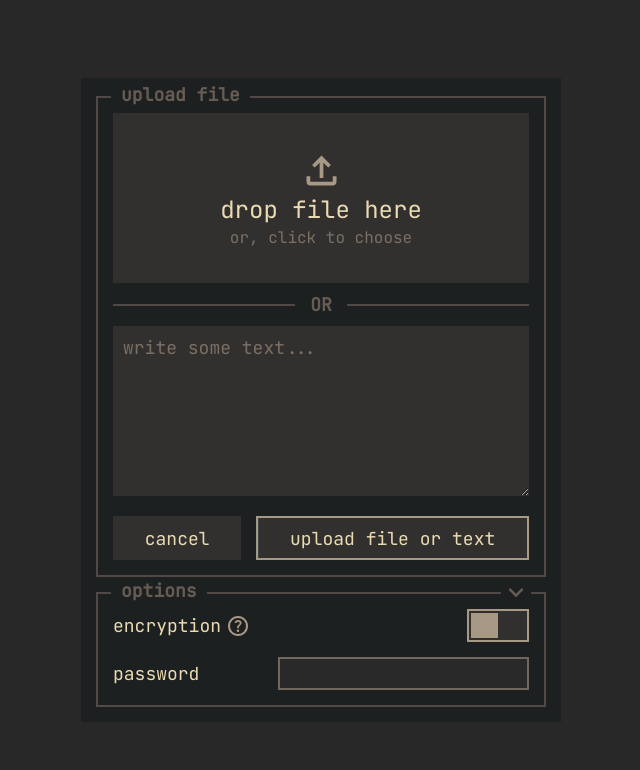
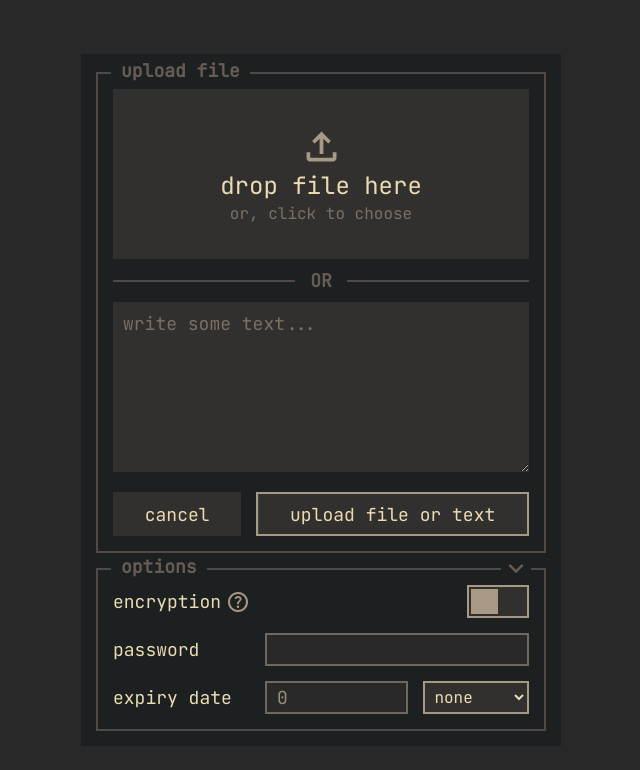
Before and after one commit to vaporii/v8p.me, a SvelteKit app: page / in a window 1280 px wide. Shown: the top 770 px of the page, without its empty margins (319-959 px from the left). Built offline with nearby package versions, Linux system fonts and the light colour scheme.

Commit message:
client side expiration date

```diff
--- a/src/app.scss
+++ b/src/app.scss
@@ -119,10 +119,21 @@ input[type="password"] {
   font-size: $password-font-size;
 }
 
-input[type="password"]:focus {
+input:focus {
   outline: $focus-outline;
 }
 
 .switch:focus {
   outline: $focus-outline;
 }
+
+select {
+  font-size: $small-font-size;
+  padding-left: $smaller-padding;
+  height: 33px;
+  cursor: pointer;
+}
+
+select:focus {
+  outline: $focus-outline;
+}
--- a/src/hooks.server.ts
+++ b/src/hooks.server.ts
@@ -8,7 +8,9 @@ env.config();
 
 export const init: ServerInit = async () => {
   // delete expired files and run tasks every minute
+  await runBackgroundTasks(statements);
   cron.schedule("* * * * *", async () => {
+    console.log("running!");
     await runBackgroundTasks(statements);
   });
 };
--- a/src/lib/server/database.ts
+++ b/src/lib/server/database.ts
@@ -24,5 +24,5 @@ export const statements: Statements = {
   ),
   getFileInfo: db.prepare("SELECT * FROM files WHERE alias=?"),
   getExpiredFiles: db.prepare("SELECT * FROM files WHERE expirationDate < strftime('%s', 'now') - 60"),
-  deleteFile: db.prepare("DELETE * FROM files WHERE alias=?")
+  deleteFile: db.prepare("DELETE FROM files WHERE alias=?")
 };
--- a/src/lib/server/index.ts
+++ b/src/lib/server/index.ts
@@ -2,7 +2,7 @@ import fs from "fs";
 import type { Statements } from "$lib/types";
 
 export async function runBackgroundTasks(stmts: Statements) {
-  const files = stmts.getExpiredFiles.get();
+  const files = stmts.getExpiredFiles.all();
   if (!files) return;
 
   for (const file of files) {
--- a/src/lib/types.ts
+++ b/src/lib/types.ts
@@ -26,7 +26,7 @@ export interface Statements {
     void
   >;
   getFileInfo: Statement<[alias: string], FileInfo>;
-  getExpiredFiles: Statement<[], FileInfo[]>;
+  getExpiredFiles: Statement<[], FileInfo>;
   deleteFile: Statement<[alias: string], void>;
 }
 
--- a/src/routes/+page.svelte
+++ b/src/routes/+page.svelte
@@ -148,6 +148,9 @@
     xhr.setRequestHeader("X-File-Type", type.length === 0 ? "text/plain" : type);
     xhr.setRequestHeader("X-File-Size", size.toString());
     xhr.setRequestHeader("X-Encrypted", String(Number(encrypted)));
+    if (expirationDate > 0) {
+      xhr.setRequestHeader("X-Expiration-Date", expirationDate.toString());
+    }
 
     // NOTE: progress only works properly on chrome for some reason?
     // NOTE: maybe not
@@ -220,6 +223,25 @@
       acknowledge();
     }
   }
+
+  let expirationDateUnit = $state(0);
+  let expirationNumber: number = $state(0);
+  let expirationDate = $derived(expirationNumber * expirationDateUnit);
+
+  class Times {
+    second = 1;
+    minute = this.second * 60;
+    hour = this.minute * 60;
+    day = this.hour * 24;
+    week = this.day * 7;
+    month = this.day * 30.4375;
+    year = this.month * 12;
+    decade = this.year * 10;
+    century = this.decade * 10;
+    millennium = this.century * 10;
+  }
+
+  const times = new Times();
 </script>
 
 <svelte:window onkeyup={handleKeyUp} />
@@ -276,12 +298,48 @@
         /></label
       >
       <!-- NOTE: add a (?) note that tells the user it's client-side encrypted, the filename is not though -->
-      <button name="encryption" id="encryption" class="switch" onclick={toggleEncryption} aria-label="Toggle Encryption">
+      <button
+        name="encryption"
+        id="encryption"
+        class="switch"
+        onclick={toggleEncryption}
+        aria-label="Toggle Encryption"
+      >
         <div class={(encryptionEnabled ? "switch-active " : "") + "switch-circle"}></div>
       </button>
 
       <label for="password" class="option-label">password</label>
-      <input name="password" id="password" type="password" class="textbox" disabled={!encryptionEnabled} bind:value={password} />
+      <input
+        name="password"
+        id="password"
+        type="password"
+        class="textbox"
+        disabled={!encryptionEnabled}
+        bind:value={password}
+      />
+
+      <label for="expiry" class="option-label">expiry date</label>
+      <div class="expiry-wrapper">
+        <input
+          type="number"
+          name="expiry"
+          id="expiry"
+          bind:value={expirationNumber}
+          disabled={expirationDateUnit === 0}
+        />
+        <select name="dates" id="dates" bind:value={expirationDateUnit}>
+          <option value={times.minute}>minutes</option>
+          <option value={times.hour}>hours</option>
+          <option value={times.day}>days</option>
+          <option value={times.week}>weeks</option>
+          <option value={times.month}>months</option>
+          <option value={times.year}>years</option>
+          <option value={times.decade}>decades</option>
+          <option value={times.century}>centuries</option>
+          <option value={times.millennium}>millennia</option>
+          <option value={0}>none</option>
+        </select>
+      </div>
     </div>
   </Module>
 </div>
@@ -431,8 +489,15 @@
     display: grid;
 
     grid-template-rows: 1fr 1fr;
-    grid-template-columns: 0.6fr 1fr;
+    grid-template-columns: auto auto;
 
+    gap: $padding;
+  }
+
+  .expiry-wrapper {
+    display: grid;
+    grid-template-rows: 1fr;
+    grid-template-columns: 1fr 40%;
     gap: $padding;
   }
 
```
